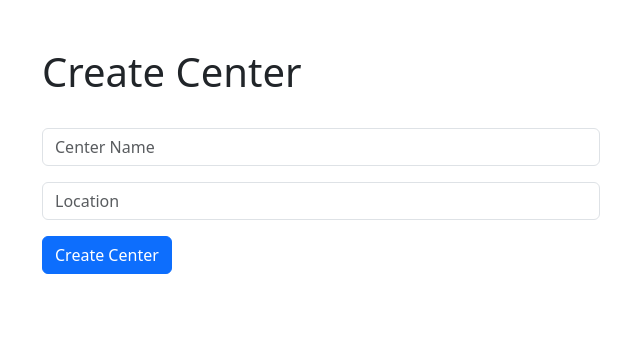
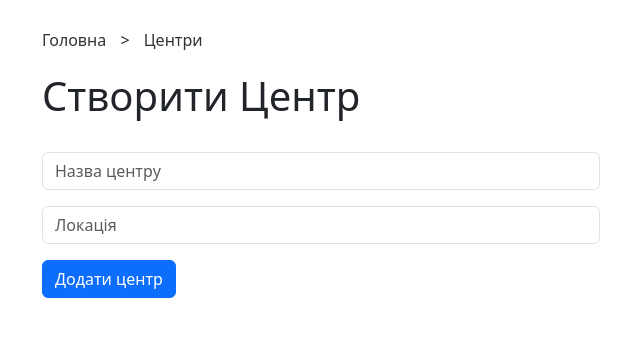
Before and after one commit to volodymyrbekar/CRMSchool, a Django app: page /centers/create/ in a window 1280 px wide. Shown: the part 56-393 px from the top of the page, without its empty margins (40-680 px from the left). Run offline with Django 5.2, Linux system fonts and the light colour scheme; the visitor is signed in with stand-in values (Sample User, id 1).

Commit message:
breadcrumbs and pagination

```diff
--- a/centers/forms.py
+++ b/centers/forms.py
@@ -5,8 +5,8 @@ from .choices import CHOICES_FIRST_CALL_STATUS, CHOICES_SECOND_CALL_STATUS, CHOI
 
 
 class CreateCenterForm(forms.ModelForm):
-    center_name = forms.CharField(required=True, max_length=80, widget=forms.TextInput(attrs={'class': 'form-control', 'placeholder': 'Center Name'}), label="")
-    location = forms.CharField(required=True, max_length=50, widget=forms.TextInput(attrs={'class': 'form-control', 'placeholder': 'Location'}), label="")
+    center_name = forms.CharField(required=True, max_length=80, widget=forms.TextInput(attrs={'class': 'form-control', 'placeholder': 'Назва центру'}), label="")
+    location = forms.CharField(required=True, max_length=50, widget=forms.TextInput(attrs={'class': 'form-control', 'placeholder': 'Локація'}), label="")
 
     class Meta:
         model = Center
@@ -123,7 +123,7 @@ class UpdateStudentSecondForm(forms.ModelForm):
 
 
 class CreateGroupTrialForm(forms.ModelForm):
-    group_name = forms.CharField(required=True, max_length=80, widget=forms.TextInput(attrs={'class': 'form-control', 'placeholder': 'Group Name'}), label="")
+    group_name = forms.CharField(required=True, max_length=80, widget=forms.TextInput(attrs={'class': 'form-control', 'placeholder': 'Назва Групи'}), label="")
     center = forms.ModelChoiceField(queryset=Center.objects.all(), to_field_name='center_name', widget=forms.Select(attrs={'class': 'form-control'}), label="")
 
     class Meta:
--- a/centers/views.py
+++ b/centers/views.py
@@ -1,5 +1,5 @@
 from django.shortcuts import render, redirect, get_object_or_404
-from django.core.exceptions import PermissionDenied
+from django.core.paginator import Paginator, EmptyPage, PageNotAnInteger
 from django.contrib import messages
 from django.http import Http404
 from django.contrib.auth.decorators import login_required, permission_required
@@ -24,7 +24,13 @@ def create_center_view(request):
     # if not request.user.has_perm('users.centers'):
     #     raise PermissionDenied("You do not have permission to create a center")
     form = CreateCenterForm(request.POST or None)
-    context = {'form': form}
+    breadcrumbs = [
+        ('Головна', '/'),  # Home page
+        ('Центри', '/centers/'),  # Centers list page
+    ]
+    context = {'form': form,
+               'breadcrumbs': breadcrumbs,
+               }
     if request.method == 'POST':
         if form.is_valid():
             create_center = form.save()
@@ -42,10 +48,15 @@ def student_list_view(request, pk):
     except Center.DoesNotExist:
         raise Http404("Center does not exist")
     student_obj = Student.objects.filter(center_id=pk).all()
+
+    paginator = Paginator(student_obj, 50)  # Show 10 students per page
+    page_number = request.GET.get('page')
+    student_obj_page = paginator.get_page(page_number)
+
     group_trial_obj = GroupTrial.objects.filter(center_id=pk).all()
     group_obj = GroupPermanent.objects.filter(center_id=pk).all()
     context = {
-        'student_obj': student_obj,
+        'student_obj_page': student_obj_page,
         'center_obj': center_obj,
         'group_trial_obj': group_trial_obj,
         'group_obj': group_obj,
@@ -59,10 +70,19 @@ def student_list_view(request, pk):
 def create_student_view(request, pk):
     center = Center.objects.get(pk=pk)
     form = CreateStudentForm(request.POST or None, initial={'center': pk})
+
+    breadcrumbs = [
+        ('Головна', '/'),  # Home page
+        ('Центри', '/centers/'),  # Centers list page
+        (center.center_name, f'/centers/{center.id}/students'),  # Current center page
+        ('Додати учня', request.path),  # Current page
+    ]
+
     context = {
         'form': form,
         'center': center,
         'pk': pk,
+        'breadcrumbs': breadcrumbs,
     }
     if request.method == 'POST':
         if form.is_valid():
@@ -147,9 +167,16 @@ def group_detail_trial_view(request, pk):
     except GroupTrial.DoesNotExist:
         raise Http404("Group does not exist")
     student_obj = Student.objects.filter(center=center, trial_registration=group_trial_obj)
+    breadcrumbs = [
+        ('Головна', '/'),  # Home page
+        ('Центри', '/centers/'),  # Centers list page
+        (center.center_name, f'/centers/{center.id}/students'),  # Current center page
+        (group_trial_obj.group_name, request.path),  # Current page
+    ]
     context = {
         'group_trial_obj': group_trial_obj,
         'student_obj': student_obj,
+        'breadcrumbs': breadcrumbs,
     }
     return render(request, 'groups/group_detail_trial.html', context)
 
@@ -179,9 +206,16 @@ def group_detail_view(request, pk):
     except GroupPermanent.DoesNotExist:
         raise Http404("Group does not exist")
     student_obj = Student.objects.filter(center=center, add_to_group=group_obj)
+    breadcrumbs = [
+        ('Головна', '/'),  # Home page
+        ('Центри', '/centers/'),  # Centers list page
+        (center.center_name, f'/centers/{center.id}/students'),  # Current center page
+        (group_obj.group_name, request.path),  # Current page
+    ]
     context = {
         'group_obj': group_obj,
         'student_obj': student_obj,
+        'breadcrumbs': breadcrumbs,
     }
     return render(request, 'groups/group_detail_permanent.html', context)
 
@@ -191,11 +225,22 @@ def first_call_view(request, pk):
     try:
         center_obj = Center.objects.get(pk=pk)
         student_obj = Student.objects.filter(center_id=pk).all()
+        operators = CustomUser.objects.filter(role='operator')
     except Center.DoesNotExist:
         raise Http404("Student does not exist")
+
+    breadcrumbs = [
+        ('Головна', '/'),  # Home page
+        ('Центри', '/centers/'),  # Centers list page
+        (center_obj.center_name, f'/centers/{center_obj.id}/students'),  # Current center page
+        ('Перший дзвінок', request.path),  # Current page
+    ]
+
     context = {
+        'student_obj': student_obj,
         'center_obj': center_obj,
-        'student_obj': student_obj,
+        'operators': operators,
+        'breadcrumbs': breadcrumbs,
     }
     return render(request, 'students/first_call.html', context)
 
@@ -205,10 +250,21 @@ def second_call_view(request, pk):
     try:
         center_obj = Center.objects.get(pk=pk)
         student_obj = Student.objects.filter(center_id=pk, first_call_satus='Так, прийдуть на пробне').all()
+        operators = CustomUser.objects.filter(role='operator')
     except Center.DoesNotExist:
         raise Http404("Student does not exist")
+
+    breadcrumbs = [
+        ('Головна', '/'),  # Home page
+        ('Центри', '/centers/'),  # Centers list page
+        (center_obj.center_name, f'/centers/{center_obj.id}/students'),  # Current center page
+        ('Другий дзвінок', request.path),  # Current page
+    ]
+
     context = {
         'center_obj': center_obj,
         'student_obj': student_obj,
+        'operators': operators,
+        'breadcrumbs': breadcrumbs,
     }
     return render(request, 'students/second_call.html', context)
--- a/crmschool/settings.py
+++ b/crmschool/settings.py
@@ -134,8 +134,8 @@ USE_TZ = True
 # Static files (CSS, JavaScript, Images)
 # https://docs.djangoproject.com/en/5.0/howto/static-files/
 
-STATIC_URL = 'static/'
-
+STATIC_URL = '/static/'
+STATICFILES_DIRS = [os.path.join(BASE_DIR, 'static'),]
 # Default primary key field type
 # https://docs.djangoproject.com/en/5.0/ref/settings/#default-auto-field
 
--- /dev/null
+++ b/static/students/style.css
@@ -0,0 +1,82 @@
+.breadcrumb-link {
+    color: #333;
+    text-decoration: none;
+    position: relative;
+    top: -20px;  /* Adjust this value to move the breadcrumbs higher or lower */
+}
+
+.breadcrumb-separator {
+    margin: 0 10px;
+    position: relative;
+    top: -20px;
+}
+
+.breadcrumb-link:hover {
+    color: #6692ea;  /* Change the color on hover */
+}
+
+
+/* Styles for the pagination go here */
+.pagination {
+    display: flex;
+    font-size: 20px;
+    justify-content: space-between;
+    width: fit-content;
+    margin: auto;
+    color:gray;
+}
+
+.pagination .prev,
+.pagination .next {
+    color: black;
+    text-decoration: none;
+    margin: 0 10px; /* Add horizontal margin */
+}
+
+.pagination .page-numbers {
+    display: flex;
+    gap: 4px; /* Adjust this value to increase or decrease the space between page numbers */
+}
+
+.pagination .page-numbers .current {
+    color: black;
+    display: flex;
+}
+
+.pagination .page-numbers a {
+    color: inherit; /* Make the color the same as the surrounding text */
+    text-decoration: none; /* Remove the underline */
+}
+
+table {
+    width: 100%;
+    border-collapse: collapse;
+    font-family: Arial, sans-serif;
+}
+
+th, td {
+    padding: 15px;
+    text-align: center;
+    border-bottom: 1px solid #000000;
+    border: 1px solid #007BFF;
+}
+
+th {
+   background-color: #007BFF; /* Change the background color to blue */
+   color: white;
+   border: 10px solid #007BFF;
+   font-weight: bold;
+
+}
+
+.centers-table th, .centers-table td {
+    border: 1px solid #000000; /* Change the border color to black */
+}
+
+tr:nth-child(even) {
+    background-color: #f2f2f2;
+}
+
+tr:hover {
+    background-color: #6692ea; /* Change the hover color to a lighter blue */
+}
--- a/templates/base.html
+++ b/templates/base.html
@@ -6,6 +6,8 @@
     <title>Django CRM</title>
     <link href="https://cdn.jsdelivr.net/npm/bootstrap@5.3.2/dist/css/bootstrap.min.css" rel="stylesheet"
           integrity="sha384-T3c6CoIi6uLrA9TneNEoa7RxnatzjcDSCmG1MXxSR1GAsXEV/Dwwykc2MPK8M2HN" crossorigin="anonymous">
+    {% load static %}
+    <link rel="stylesheet" type="text/css" href="{% static 'students/style.css' %}">
   </head>
   <body>
     {% include 'navbar.html' %}
--- a/templates/centers/centers_list.html
+++ b/templates/centers/centers_list.html
@@ -8,7 +8,7 @@
 
   <h1>Навчальні Центри...</h1>
 
-  <table class="table table-striped table-hover table-bordered table-sm">
+  <table class="table table-striped table-hover table-bordered table-sm centers-table">
   <thead>
     <tr>
       <th scope="col">Повне Імʼя</th>
--- a/templates/centers/create_center.html
+++ b/templates/centers/create_center.html
@@ -1,20 +1,22 @@
 {% extends "base.html" %}
 {% block content %}
 
+{% for name, url in breadcrumbs %}
+    <a href="{{ url }}" class="breadcrumb-link">{{ name }}</a>
+    {% if not forloop.last %}<span class="breadcrumb-separator">&gt;</span>{% endif %}
+{% endfor %}
+
 <div class="col-md-6 offsets-md-3">
-<h1>Create Center</h1>
+<h1>Створити Центр</h1>
     <br/>
 <form method="post" action="{% url 'create_center' %}">
     {% csrf_token %}
     {{ form.as_p }}
 
-    <button type="submit" class="btn btn-primary">Create Center</button>
+    <button type="submit" class="btn btn-primary">Додати центр</button>
 </form>
 
 </div>
 
 
-
-
-
 {% endblock %}
--- a/templates/groups/create_group_permanent.html
+++ b/templates/groups/create_group_permanent.html
@@ -1,13 +1,13 @@
 {% extends "base.html" %}
 {% block content %}
 <div class="col-md-6 offsets-md-3">
-<h1>Створити Постійну Групу</h1>
+<h1>Створити Постійну групу</h1>
     <br/>
 <form method="post" action="{% url 'create_group' %}">
     {% csrf_token %}
     {{ form.as_p }}
 
-    <button type="submit" class="btn btn-primary">Create Group</button>
+    <button type="submit" class="btn btn-primary">Створити Групу</button>
 </form>
 </div>
 
--- a/templates/groups/create_group_trial.html
+++ b/templates/groups/create_group_trial.html
@@ -1,13 +1,13 @@
 {% extends "base.html" %}
 {% block content %}
 <div class="col-md-6 offsets-md-3">
-<h1>Create Group Trial</h1>
+<h1>Створити Пробну групу</h1>
     <br/>
 <form method="post" action="{% url 'create_group_trial' %}">
     {% csrf_token %}
     {{ form.as_p }}
 
-    <button type="submit" class="btn btn-primary">Create Group</button>
+    <button type="submit" class="btn btn-primary">Створити Групу</button>
 </form>
 </div>
 
--- a/templates/students/create_student.html
+++ b/templates/students/create_student.html
@@ -1,5 +1,11 @@
 {% extends "base.html" %}
 {% block content %}
+
+{% for name, url in breadcrumbs %}
+    <a href="{{ url }}" class="breadcrumb-link">{{ name }}</a>
+    {% if not forloop.last %}<span class="breadcrumb-separator">&gt;</span>{% endif %}
+{% endfor %}
+
 <div class="col-md-6 offsets-md-3">
 <h1>Додати Учня...</h1>
     <br/>
--- a/users/admin.py
+++ b/users/admin.py
@@ -23,7 +23,6 @@ class CustomUserAdmin(UserAdmin):
     )
 
     def save_model(self, request, obj, form, change):
-        print('assdfsdfsdfsdfsdfsdfd')
         super().save_model(request, obj, form, change)
         obj.user_permissions.clear()  # clear all permissions
 
```
Also changed, not shown: templates/groups/group_detail_permanent.html (+7 -2 lines), templates/groups/group_detail_trial.html (+7 -1 lines), templates/students/first_call.html (+17 -2 lines), templates/students/second_call.html (+9 -4 lines), templates/students/students_list.html (+24 -5 lines).
